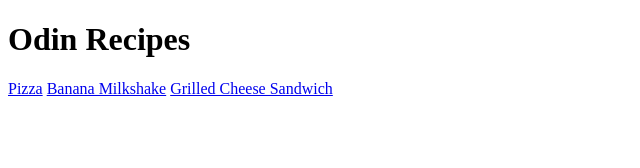
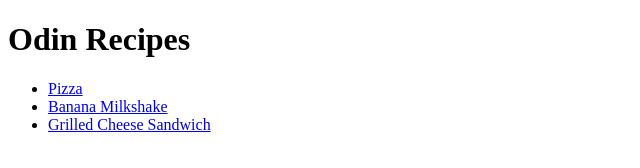
Before and after one commit to iloveyoumolly13/odin-recipes, a plain HTML site: page index.html in a window 1280 px wide. Shown: the whole page, without its empty margins (0-640 px from the left). Drawn offline with Linux system fonts and the light colour scheme.

Commit message:
add list of recipes

```diff
--- a/index.html
+++ b/index.html
@@ -9,9 +9,11 @@
 
 <body>
     <h1>Odin Recipes</h1>
-    <a href="./recipes/pizza.html" target="_blank" rel="noopener noreferrer">Pizza</a>
-    <a href="./recipes/bn_shake.html" target="_blank" rel="noopener noreferrer">Banana Milkshake</a>
-    <a href="./recipes/grl_chs.html" target="_blank" rel="noopener noreferrer">Grilled Cheese Sandwich</a>
+    <ul>
+        <li><a href="./recipes/pizza.html" target="_blank" rel="noopener noreferrer">Pizza</a></li>
+        <li><a href="./recipes/bn_shake.html" target="_blank" rel="noopener noreferrer">Banana Milkshake</a></li>
+        <li><a href="./recipes/grl_chs.html" target="_blank" rel="noopener noreferrer">Grilled Cheese Sandwich</a></li>
+    </ul>
 </body>
 
 
```
